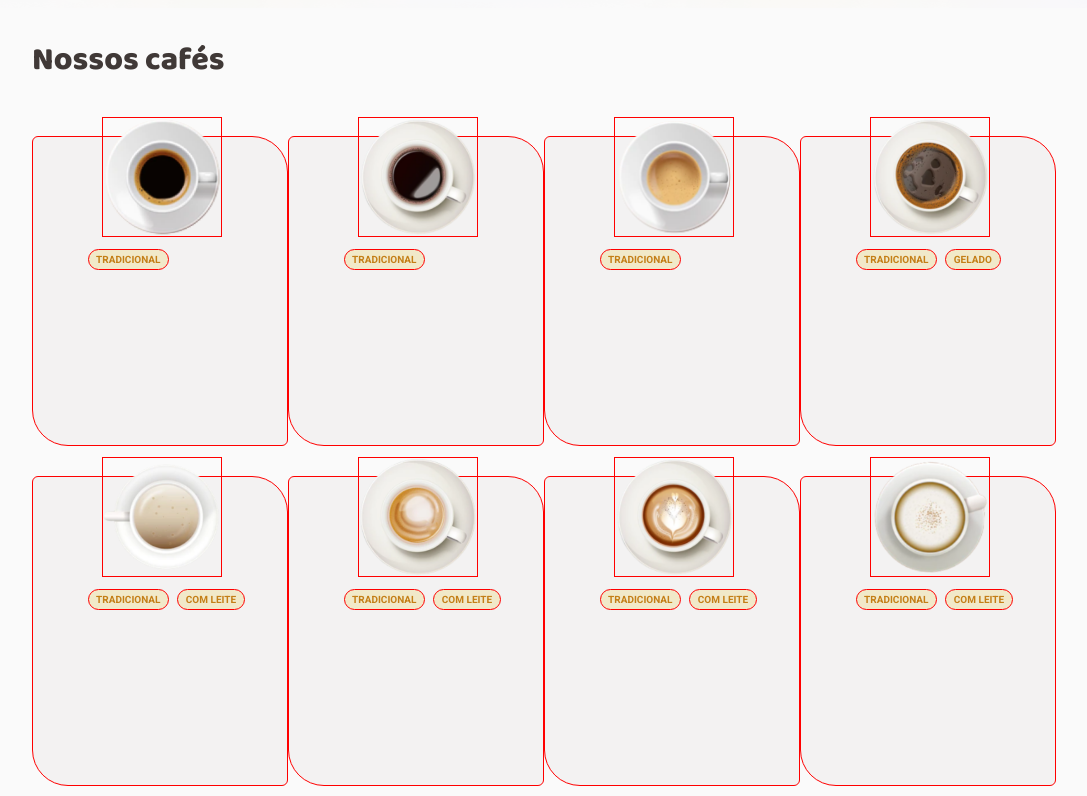
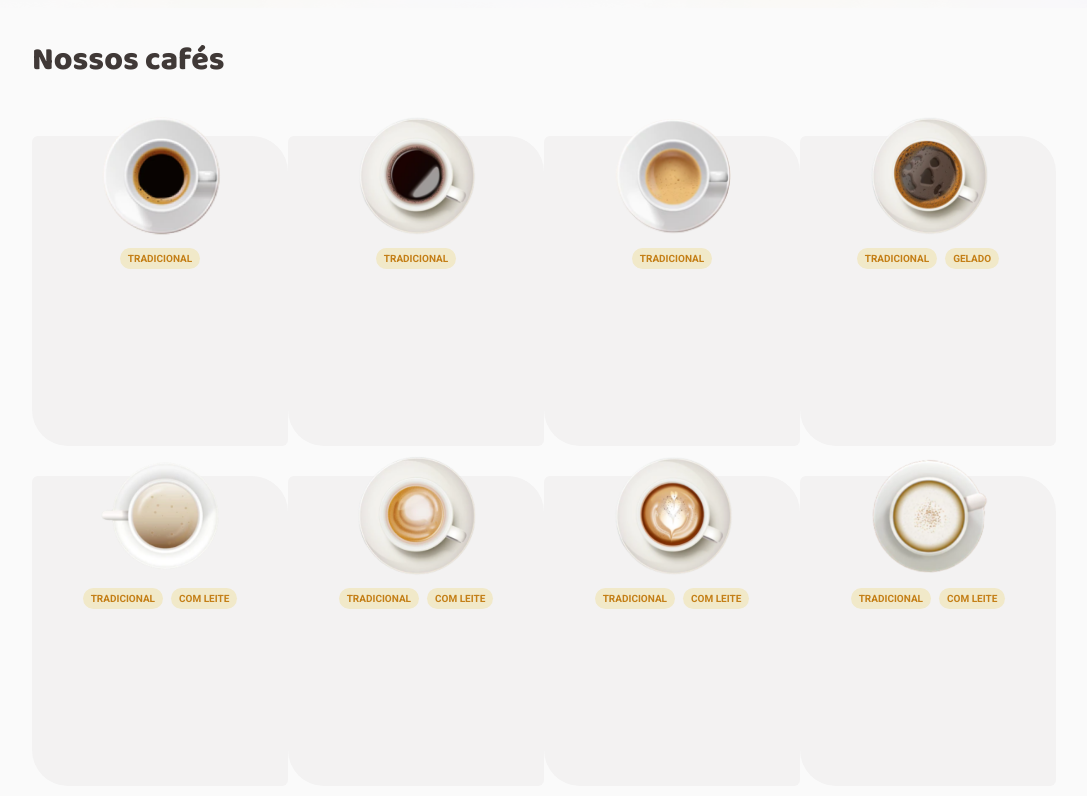
Before and after one commit to leticea/coffee-delivery, a React (Vite) app: page / in a window 1280 px wide. Shown: the part 640-1436 px from the top of the page, without its empty margins (128-1215 px from the left). Built offline with nearby package versions, Linux system fonts and the light colour scheme.

Commit message:
feat(CoffeeCard): editing tags styles

```diff
--- a/src/pages/Home/CoffeeList/CoffeeCard/styles.ts
+++ b/src/pages/Home/CoffeeList/CoffeeCard/styles.ts
@@ -8,10 +8,10 @@ export const CoffeesCard = styled.li`
   border-radius: 6px 36px;
 
   display: flex;
-  /* justify-content: center;
-  align-items: flex-start; */
+  justify-content: center;
+  //align-items: center;
 
-  border: 1px solid red;
+  //border: 1px solid red;
 
   img {
     display: flex;
@@ -23,7 +23,7 @@ export const CoffeesCard = styled.li`
     left: 27%;
     position: absolute;
 
-    border: 1px solid red;
+    //border: 1px solid red;
   }
 `;
 
@@ -31,13 +31,14 @@ export const Tags = styled.span`
   display: flex;
   align-items: center;
   justify-content: center;
+  text-align: center;
 
   margin: 0 0.4rem;
   position: relative;
-  max-width: 8.1rem;
+  max-width: 19.5rem;
   height: 2.1rem;
   padding: 4px 8px;
-  left: 20%;
+  //left: 10%;
   top: 11.2rem;
   border-radius: 100px;
   background: ${(props) => props.theme["yellow-100"]};
@@ -47,7 +48,7 @@ export const Tags = styled.span`
   font-size: 1rem;
   text-transform: uppercase;
 
-  border: 1px solid red;
+  //border: 1px solid red;
 `;
 
 export const Name = styled.h1`
```
